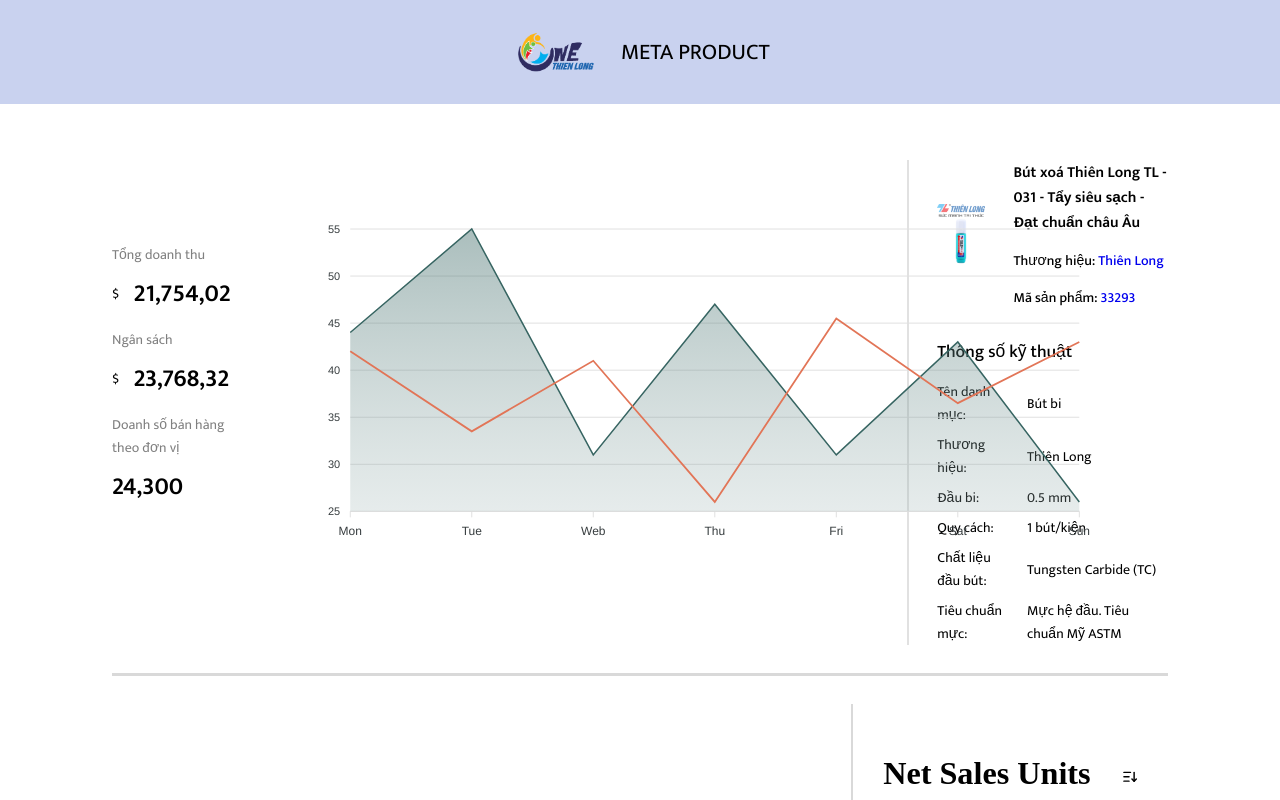
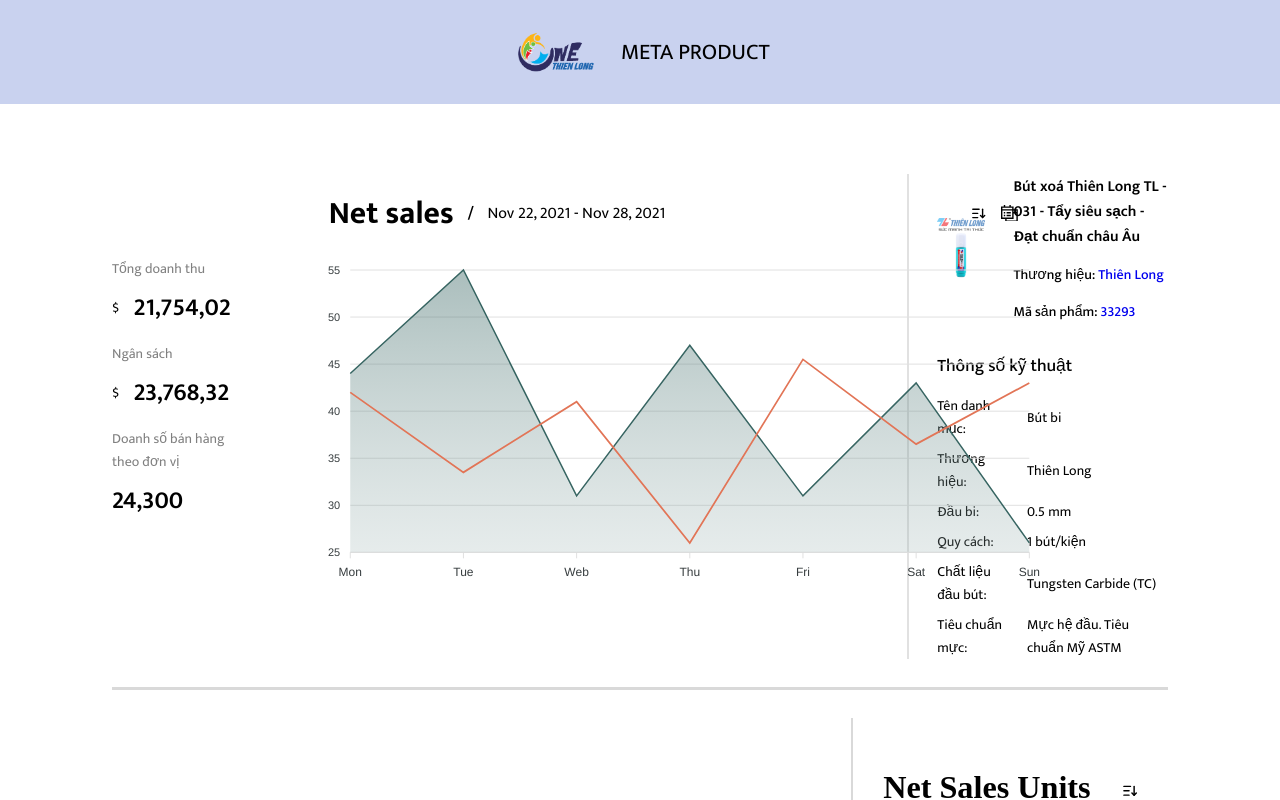
Before and after one commit to datpham0110/Metaproduct, a React (Create React App) app: page /detail in a window 1280 px wide. Shown: the top 800 px of the page. Built offline with nearby package versions, Linux system fonts and the light colour scheme; a web font is replaced by a local one.

Commit message:
[Nhan commit] - fix layout - complete UI detail

```diff
--- a/src/components/detailComponents/RevenueCard.jsx
+++ b/src/components/detailComponents/RevenueCard.jsx
@@ -1,5 +1,7 @@
 import React, { useState } from "react";
 import Chart from "react-apexcharts";
+import { TbSortDescending } from 'react-icons/tb'
+import { GrSchedules } from 'react-icons/gr'
 
 const RevenueCard = () => {
 
@@ -25,6 +27,9 @@
         toolbar: {
           show: false,
         },
+        zoom: {
+          enabled: false,
+        }
       },
       stroke: {
         curve: "straight",
@@ -126,12 +131,24 @@
         ))}
       </div>
       <div className="revenue__chart">
+        <div className="revenue__chart__group">
+          <div className="revenue__chart__group__title">
+
+                <h2>Net sales</h2>
+                <strong>/</strong>
+                <span>Nov 22, 2021 - Nov 28, 2021</span>
+          </div>
+          <div className="revenue__chart__group__icons">
+                <TbSortDescending />
+                <GrSchedules />
+              </div>
+        </div>
         <Chart
           options={mixedApex.options}
           series={mixedApex.series}
           type="area"
           height={350}
-          width={800}
+          width={750}
         />
       </div>
     </div>
--- a/src/components/homeComponents/LineChart.jsx
+++ b/src/components/homeComponents/LineChart.jsx
@@ -24,6 +24,9 @@
           toolbar:{
             show: false
           },
+          zoom: {
+            enabled: false,
+          }
         },
         dataLabels: {
           enabled: false
--- a/src/components/homeComponents/ListProductContent.jsx
+++ b/src/components/homeComponents/ListProductContent.jsx
@@ -180,6 +180,9 @@
         toolbar: {
           show: false,
         },
+        zoom: {
+          enabled: false,
+        }
       },
       dataLabels: {
         enabled: true,
--- a/src/sass/components/_details.scss
+++ b/src/sass/components/_details.scss
@@ -7,8 +7,8 @@
     gap: 4rem;
     width: 100%;
     padding-bottom: 2rem;
-        border-bottom: 3px solid #D9D9D9;
-
+    border-bottom: 3px solid #d9d9d9;
+    margin-top: 1rem;
   }
 }
 
@@ -19,6 +19,7 @@
   gap: 5rem;
 
   &__list {
+    width: 100%;
 
     &__item {
       display: flex;
@@ -41,6 +42,40 @@
         span {
           font-size: 1rem;
           font-weight: 400;
+        }
+      }
+    }
+  }
+
+  &__chart {
+    width: 100%;
+
+    &__group {
+      display: flex;
+      align-items: center;
+      justify-content: space-between;
+      width: 97%;
+      padding-left: 2rem;
+
+      &__title {
+        display: flex;
+        align-items: center;
+        gap: 1rem;
+        font-size: 1.5rem;
+
+        strong, span{
+          font-size: 1.15rem;
+        }
+      }
+
+      &__icons{
+        display: flex;
+        align-items: center;
+        gap: 1rem;
+
+        svg{
+          font-size: 1.2rem;
+          cursor: pointer;
         }
       }
     }
@@ -90,7 +125,7 @@
       }
 
       &__item {
-                color: #4E9AF7;
+        color: #4e9af7;
         font-weight: 500;
 
         span {
@@ -124,27 +159,22 @@
 
         &__category {
           width: 35%;
-
         }
 
         &__info {
           width: 65%;
         }
-
-
       }
-
     }
   }
 }
 
 .detailsale {
   display: flex;
-    justify-content: space-between;
+  // justify-content: space-between;
   align-items: center;
   gap: 4rem;
   margin-top: 2rem;
-
 }
 
 .trendingcard {
@@ -158,13 +188,13 @@
     display: flex;
     justify-content: space-between;
     align-items: center;
-        border-bottom: 2px solid #D9D9D9;
+    border-bottom: 2px solid #d9d9d9;
 
     h2 {
       font-size: 2.3rem;
       line-height: 26px;
       padding: 2rem 0;
-            font-family: 'Eczar', serif;
+      font-family: "Eczar", serif;
     }
 
     &__icons {
@@ -176,7 +206,7 @@
         cursor: pointer;
         font-size: 1.25rem;
         transition: all 0.25s ease-in-out;
-                background-color: #D9D9D9;
+        background-color: #d9d9d9;
         padding: 0.5rem;
         width: 30px;
         height: 30px;
@@ -196,14 +226,13 @@
     flex-direction: column;
     // align-items: center;
 
-
     &__item {
       display: flex;
       align-items: center;
       justify-content: space-between;
       font-size: 1.5rem;
       width: 100%;
-            border-bottom: 2px solid #D9D9D9;
+      border-bottom: 2px solid #d9d9d9;
 
       &__name {
         display: flex;
@@ -234,7 +263,7 @@
 }
 
 .salechart {
-    border-left: 2px solid #D9D9D9;
+  border-left: 2px solid #d9d9d9;
   padding-right: 1rem;
   width: 30%;
 
@@ -257,7 +286,7 @@
         font-size: 2.3rem;
         line-height: 26px;
         padding: 2rem 0;
-                font-family: 'Eczar', serif;
+        font-family: "Eczar", serif;
       }
 
       span {
```
Lines whose indentation alone changed are shown as unchanged.
